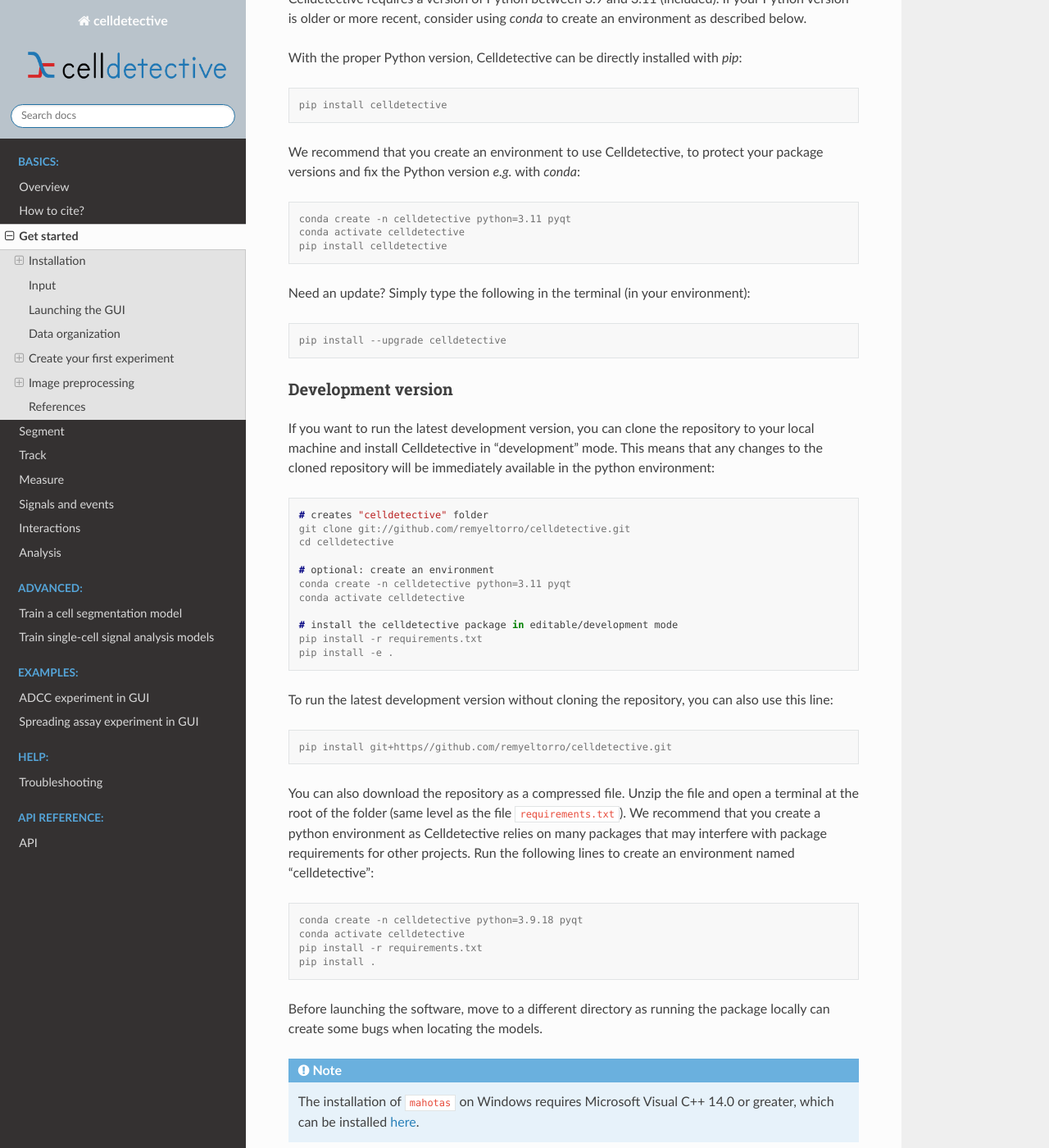
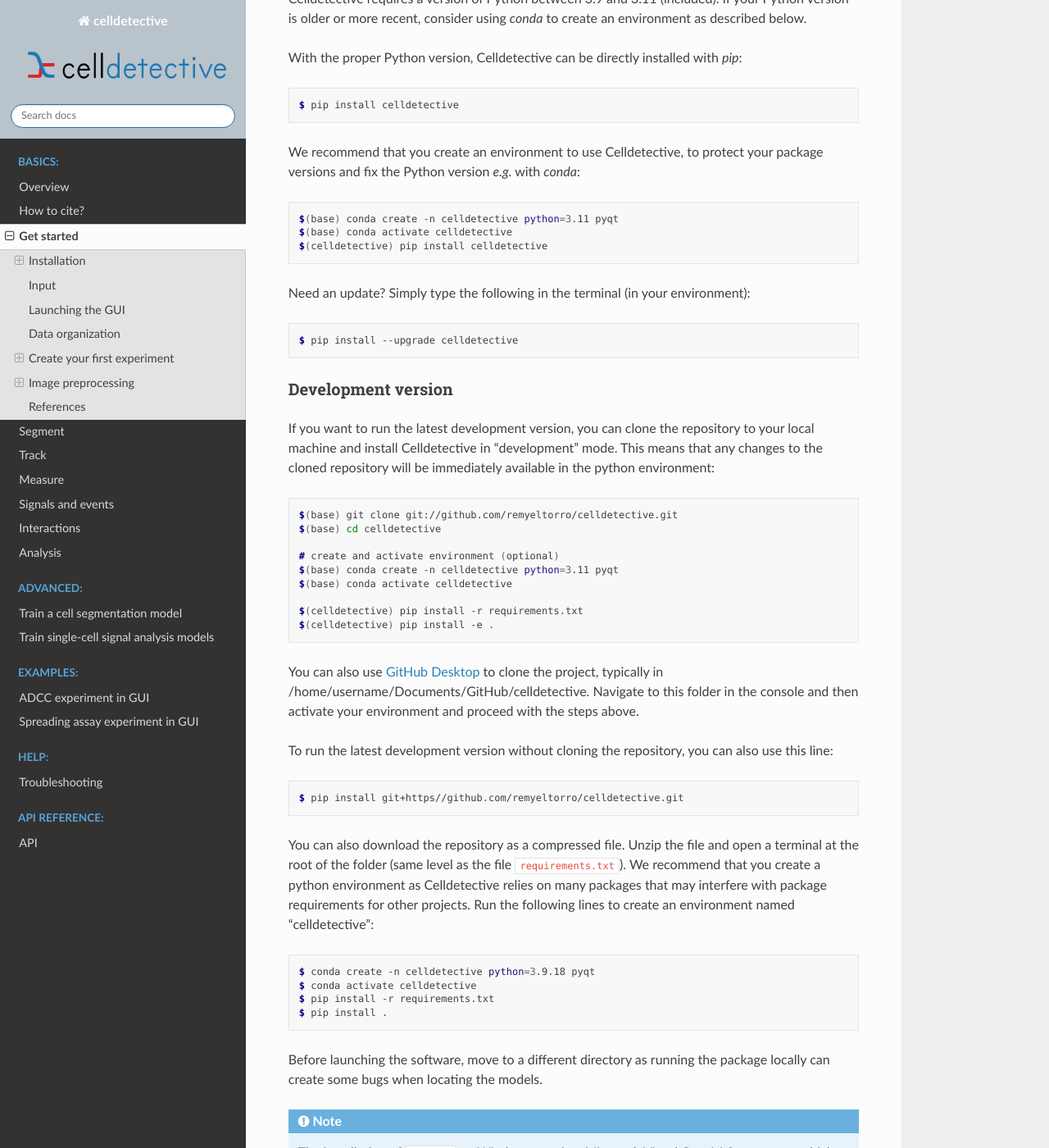
Before and after one commit to remyeltorro/celldetective, a Sphinx documentation site: the page built from docs/source/get-started.rst, in a window 1280 px wide and 1400 px high, scrolled down 279 px. Shown: the whole window at 82% size. Built offline with Sphinx 7.4.7 and the Read the Docs theme 3.1.0, drawn with Linux system fonts in a browser that asks for light colours; pages that are not in the unit, such as notebooks, are missing from menus.

Commit message:
doc: update installation instruction with GitHub Desktop

```diff
--- a/docs/source/get-started.rst
+++ b/docs/source/get-started.rst
@@ -10,65 +10,63 @@
 Stable release
 ~~~~~~~~~~~~~~
 
-
 Celldetective requires a version of Python between 3.9 and 3.11 (included). If your Python version is older or more recent, consider using `conda` to create an environment as described below.
 
 With the proper Python version, Celldetective can be directly installed with `pip`:
 
 .. code-block:: console
 
-    pip install celldetective
+    $ pip install celldetective
 
 We recommend that you create an environment to use Celldetective, to protect your package versions and fix the Python version *e.g.*
 with `conda`:
 
 .. code-block:: console
 
-    conda create -n celldetective python=3.11 pyqt
-    conda activate celldetective
-    pip install celldetective
+    $(base) conda create -n celldetective python=3.11 pyqt
+    $(base) conda activate celldetective
+    $(celldetective) pip install celldetective
 
 Need an update? Simply type the following in the terminal (in your
 environment):
 
 .. code-block:: console
 
-    pip install --upgrade celldetective
+    $ pip install --upgrade celldetective
 
 Development version
 ~~~~~~~~~~~~~~~~~~~
-
 
 If you want to run the latest development version, you can clone the repository to your local machine and install Celldetective in “development” mode. This means that any changes to the cloned repository will be immediately available in the python environment:
 
 .. code-block:: console
 
-    # creates "celldetective" folder
-    git clone git://github.com/remyeltorro/celldetective.git
-    cd celldetective
+    $(base) git clone git://github.com/remyeltorro/celldetective.git
+    $(base) cd celldetective
 
-    # optional: create an environment
-    conda create -n celldetective python=3.11 pyqt
-    conda activate celldetective
+    # create and activate environment (optional)
+    $(base) conda create -n celldetective python=3.11 pyqt
+    $(base) conda activate celldetective
 
-    # install the celldetective package in editable/development mode
-    pip install -r requirements.txt
-    pip install -e .
+    $(celldetective) pip install -r requirements.txt
+    $(celldetective) pip install -e .
+
+You can also use `GitHub Desktop <https://github.com/apps/desktop>`_ to clone the project, typically in /home/username/Documents/GitHub/celldetective. Navigate to this folder in the console and then activate your environment and proceed with the steps above.
 
 To run the latest development version without cloning the repository, you can also use this line:
 
 .. code-block:: console
 
-    pip install git+https//github.com/remyeltorro/celldetective.git
+    $ pip install git+https//github.com/remyeltorro/celldetective.git
 
 You can also download the repository as a compressed file. Unzip the file and open a terminal at the root of the folder (same level as the file ``requirements.txt``). We recommend that you create a python environment as Celldetective relies on many packages that may interfere with package requirements for other projects. Run the following lines to create an environment named "celldetective":
 
 .. code-block:: console
 
-    conda create -n celldetective python=3.9.18 pyqt
-    conda activate celldetective
-    pip install -r requirements.txt
-    pip install .
+    $ conda create -n celldetective python=3.9.18 pyqt
+    $ conda activate celldetective
+    $ pip install -r requirements.txt
+    $ pip install .
 
 Before launching the software, move to a different directory as running the package locally can create some bugs when locating the models.
 
```
